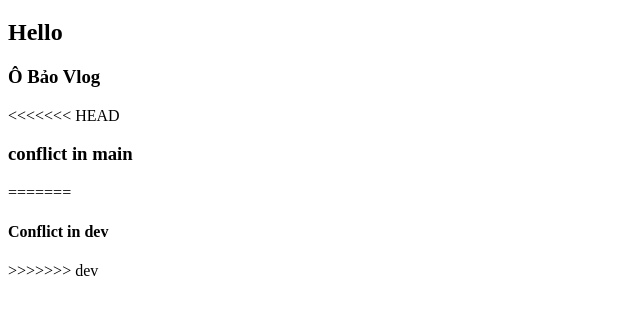
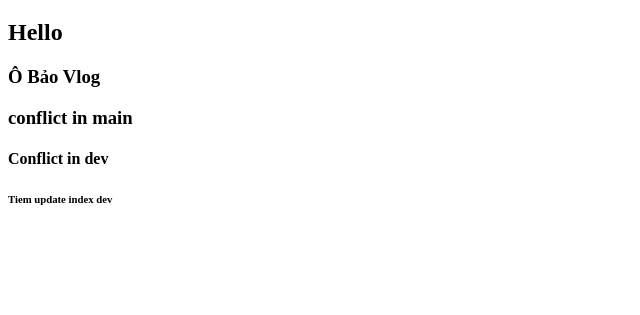
Before and after one commit to NguyenDinhTiem/4aecaykhe, a plain HTML site: page index.html in a window 1280 px wide. Shown: the part 61-376 px from the top of the page, without its empty margins (0-640 px from the left). Drawn offline with Linux system fonts and the light colour scheme.

Commit message:
Tiem update dev

```diff
--- a/index.html
+++ b/index.html
@@ -9,10 +9,8 @@
     <h1>Hello</h1>
     <h2>Hello</h2>
     <h3>Ô Bảo Vlog</h3>
-<<<<<<< HEAD
     <h3>conflict in main</h3>
-=======
     <h4> Conflict in dev</h4>
->>>>>>> dev
+    <h6> Tiem update index dev</h6>
 </body>
 </html>
```
